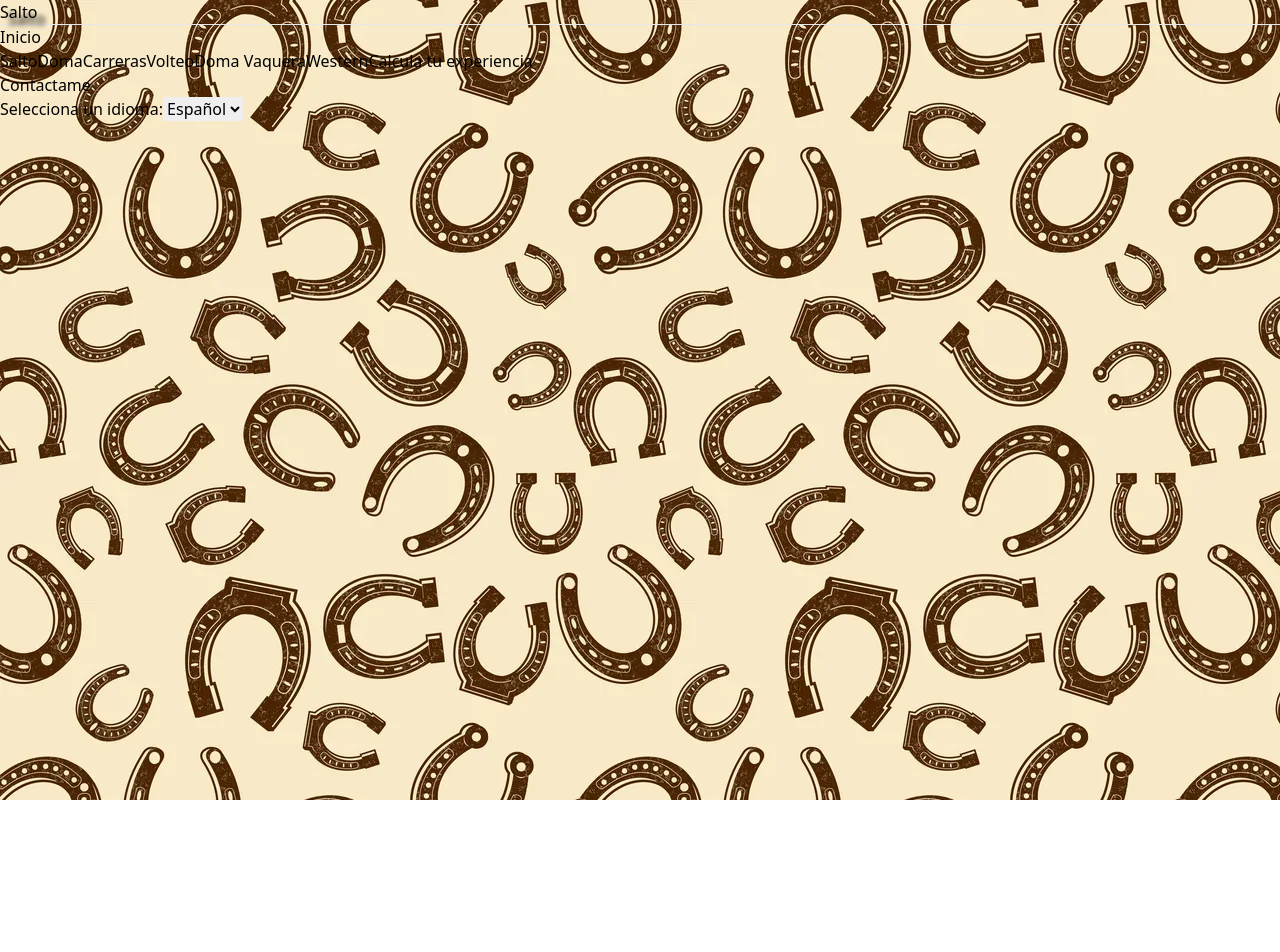
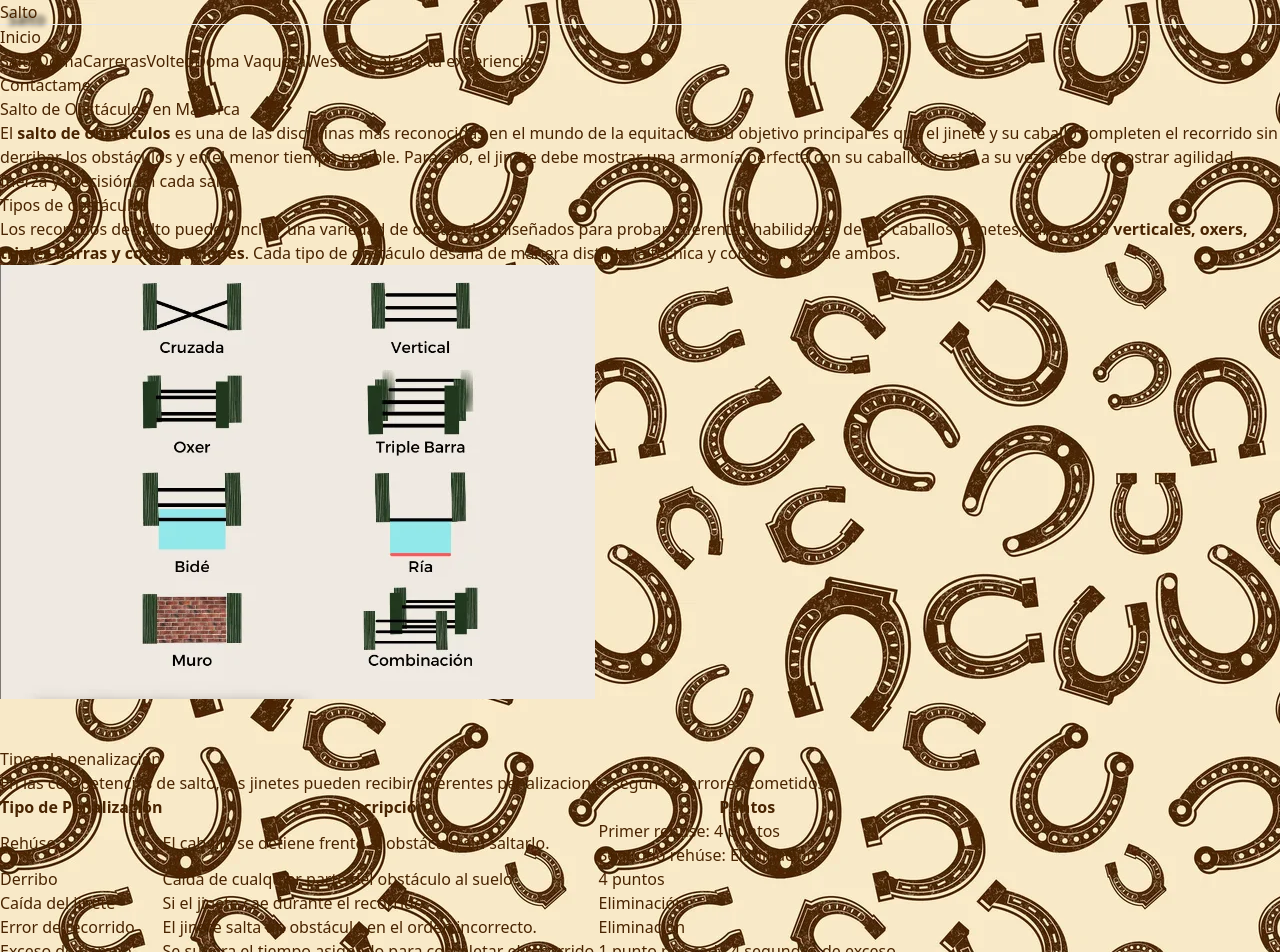
Before and after one commit to Marga75/Equus-Mallorca, a React (Vite) app: page /salto in a window 1280 px wide. Shown: the top 952 px of the page. Before the commit the page ends 800 px from the top, so only its background shows below. Built offline with nearby package versions, Linux system fonts and the light colour scheme.

Commit message:
Salto hecho

```diff
--- a/src/App.tsx
+++ b/src/App.tsx
@@ -4,15 +4,16 @@ import Header from "./componentes/Header";
 import Navbar from "./componentes/Navbar";
 import Footer from "./componentes/Footer";
 import Index from "./paginas/Index";
-/* import Salto from './paginas/Salto';
+import Salto from './paginas/Salto';
+/*
 import Doma from './paginas/Doma';
 import Carreras from './paginas/Carreras';
 import Volteo from './paginas/Volteo';
 import DomaVaquera from './paginas/DomaVaquera';
 import Western from './paginas/Western';
 import Contacto from './paginas/Contacto';
-import CalculadoraExperiencia from './paginas/CalculadoraExperiencia'; */
-
+import CalculadoraExperiencia from './paginas/CalculadoraExperiencia';
+*/
 
 function App() {
   return (
@@ -23,7 +24,8 @@ function App() {
         <main>
           <Routes>
             <Route path="/" element={<Index />} />
-           {/*  <Route path="/salto" element={<Salto />} />
+            <Route path="/salto" element={<Salto />} />
+            {/*
             <Route path="/doma" element={<Doma />} />
             <Route path="/carreras" element={<Carreras />} />
             <Route path="/volteo" element={<Volteo />} />
@@ -33,7 +35,8 @@ function App() {
               path="/calculadoraExperiencia"
               element={<CalculadoraExperiencia />}
             />
-            <Route path="/contacto" element={<Contacto />} /> */}
+            <Route path="/contacto" element={<Contacto />} />
+            */}
           </Routes>
         </main>
 
--- a/src/componentes/Header.tsx
+++ b/src/componentes/Header.tsx
@@ -7,7 +7,7 @@ function Header() {
         className="p-5 text-cyan-50 uppercase underline text-[5em] text-shadow-lg"
         style={{ textShadow: "8px 7px 5px black" }}
         >Equitación</h1>
-        <h2 data-key="subtitulo1" className="p-5 text-cyan-50">Todas las disciplinas que se practican en Mallorca</h2>
+        <h2 data-key="subtitulo1" className="p-5 text-cyan-50 text-3xl font-bold">Todas las disciplinas que se practican en Mallorca</h2>
       </div>
 
       <hr />
--- a/src/index.css
+++ b/src/index.css
@@ -11,4 +11,5 @@
 body{
   background-image: url("assets/patron.webp");
   height: 100vh;
+  color: rgb(73,36,1);
 }
--- a/src/paginas/Index.tsx
+++ b/src/paginas/Index.tsx
@@ -20,7 +20,7 @@ function Index() {
       </div>
 
       <div className="flex flex-col items-center w-[50.00rem] m-auto text-center bg-[rgb(228,209,170)]">
-        <h2 data-key="encabezado" className="m-5 pt-3">¿Qué es la equitación?</h2>
+        <h2 data-key="encabezado" className="m-5 pt-3 text-3xl font-bold">¿Qué es la equitación?</h2>
         <p data-key="texto1" className="text-left m-5 p-1">La equitación es el arte de montar a caballo, una especialidad dentro de los deportes ecuestres en la que se evalúa tanto al jinete como al caballo. Pero lo cierto es que, si bien ellos son los protagonistas, aspectos como la vestimenta o la limpieza y el pulido del caballo son otros factores de gran importancia. En la equitación, el jinete ha de demostrar sus habilidades y destrezas en el dominio del caballo, manteniéndose en equilibrio con el animal, mostrando la postura correcta en cada movimiento y haciendo gala de una actitud dominante y relajada a la vez, dirigiendo al caballo con total soltura y determinación.
         </p>
 
--- a/src/paginas/Salto.tsx
+++ b/src/paginas/Salto.tsx
@@ -0,0 +1,176 @@
+import obstaculos from "../assets/obstaculos.webp";
+import salto from "../assets/salto.webp";
+
+function Salto() {
+  return (
+    <>
+      <div className="w-[50.00rem] m-auto text-center bg-[rgb(228,209,170)] grid place-items-center mt-5 mb-5">
+        <h2 data-key="subtitulo" className="m-5 pt-2.5 text-3xl font-bold">
+          Salto de Obstáculos en Mallorca
+        </h2>
+
+        <p data-key="texto1" className="text-left m-5 p-1">
+          El <strong>salto de obstáculos</strong> es una de las disciplinas más
+          reconocidas en el mundo de la equitación. Su objetivo principal es que
+          el jinete y su caballo completen el recorrido sin derribar los
+          obstáculos y en el menor tiempo posible. Para ello, el jinete debe
+          mostrar una armonía perfecta con su caballo, y este, a su vez, debe
+          demostrar agilidad, fuerza y precisión en cada salto.
+        </p>
+
+        <h3 data-key="apartado1" className="text-2xl font-bold">Tipos de obstáculos</h3>
+        <p data-key="texto2" className="text-left m-5 p-1">
+          Los recorridos de salto pueden incluir una variedad de obstáculos,
+          diseñados para probar diferentes habilidades de los caballos y
+          jinetes, tales como
+          <strong>verticales, oxers, triples barras y combinaciones</strong>.
+          Cada tipo de obstáculo desafía de manera distinta la técnica y
+          coordinación de ambos.
+        </p>
+        <img src={obstaculos} alt="Tipos de obstáculos" />
+
+        <br />
+        <br />
+
+        <h3 data-key="apartado2" className="text-2xl font-bold">Tipos de penalización</h3>
+        <p data-key="texto3" className="text-left m-5 p-1">
+          En las competencias de salto, los jinetes pueden recibir diferentes
+          penalizaciones según los errores cometidos:
+        </p>
+
+        <table className="border-collapse ml-5 mr-5 mb-5">
+          <thead className="text-left p-3">
+            <tr>
+              <th
+                data-key="encabezado1"
+                className="border border-[rgb(73,36,1)] px-3"
+              >
+                Tipo de Penalización
+              </th>
+              <th
+                data-key="encabezado2"
+                className="border border-[rgb(73,36,1)] px-3"
+              >
+                Descripción
+              </th>
+              <th
+                data-key="encabezado3"
+                className="border border-[rgb(73,36,1)] px-3"
+              >
+                Puntos
+              </th>
+            </tr>
+          </thead>
+          <tbody className="text-left p-3">
+            <tr>
+              <td
+                data-key="contenido1"
+                className="border border-[rgb(73,36,1)] px-3"
+              >
+                Rehúse
+              </td>
+              <td
+                data-key="contenido2"
+                className="border border-[rgb(73,36,1)] px-3"
+              >
+                El caballo se detiene frente al obstáculo sin saltarlo.
+              </td>
+              <td
+                data-key="contenido3"
+                className="border border-[rgb(73,36,1)] px-3"
+              >
+                Primer rehúse: 4 puntos
+                <br />
+                Segundo rehúse: Eliminación
+              </td>
+            </tr>
+            <tr>
+              <td
+                data-key="contenido4"
+                className="border border-[rgb(73,36,1)] px-3"
+              >
+                Derribo
+              </td>
+              <td
+                data-key="contenido5"
+                className="border border-[rgb(73,36,1)] px-3"
+              >
+                Caída de cualquier parte del obstáculo al suelo.
+              </td>
+              <td
+                data-key="contenido6"
+                className="border border-[rgb(73,36,1)] px-3"
+              >
+                4 puntos
+              </td>
+            </tr>
+            <tr>
+              <td
+                data-key="contenido7"
+                className="border border-[rgb(73,36,1)] px-3"
+              >
+                Caída del jinete
+              </td>
+              <td
+                data-key="contenido8"
+                className="border border-[rgb(73,36,1)] px-3"
+              >
+                Si el jinete cae durante el recorrido.
+              </td>
+              <td
+                data-key="contenido9"
+                className="border border-[rgb(73,36,1)] px-3"
+              >
+                Eliminación
+              </td>
+            </tr>
+            <tr>
+              <td
+                data-key="contenido10"
+                className="border border-[rgb(73,36,1)] px-3"
+              >
+                Error de recorrido
+              </td>
+              <td
+                data-key="contenido11"
+                className="border border-[rgb(73,36,1)] px-3"
+              >
+                El jinete salta un obstáculo en el orden incorrecto.
+              </td>
+              <td
+                data-key="contenido12"
+                className="border border-[rgb(73,36,1)] px-3"
+              >
+                Eliminación
+              </td>
+            </tr>
+            <tr>
+              <td
+                data-key="contenido13"
+                className="border border-[rgb(73,36,1)] px-3"
+              >
+                Exceso de tiempo
+              </td>
+              <td
+                data-key="contenido14"
+                className="border border-[rgb(73,36,1)]  px-3"
+              >
+                Se supera el tiempo asignado para completar el recorrido.
+              </td>
+              <td
+                data-key="contenido15"
+                className="border border-[rgb(73,36,1)]  px-3"
+              >
+                1 punto por cada 4 segundos de exceso
+              </td>
+            </tr>
+          </tbody>
+        </table>
+
+        <img className="w-[37.50rem] mb-3" src={salto} alt="Salto" />
+      </div>
+    </>
+  );
+}
+
+export default Salto;
```
